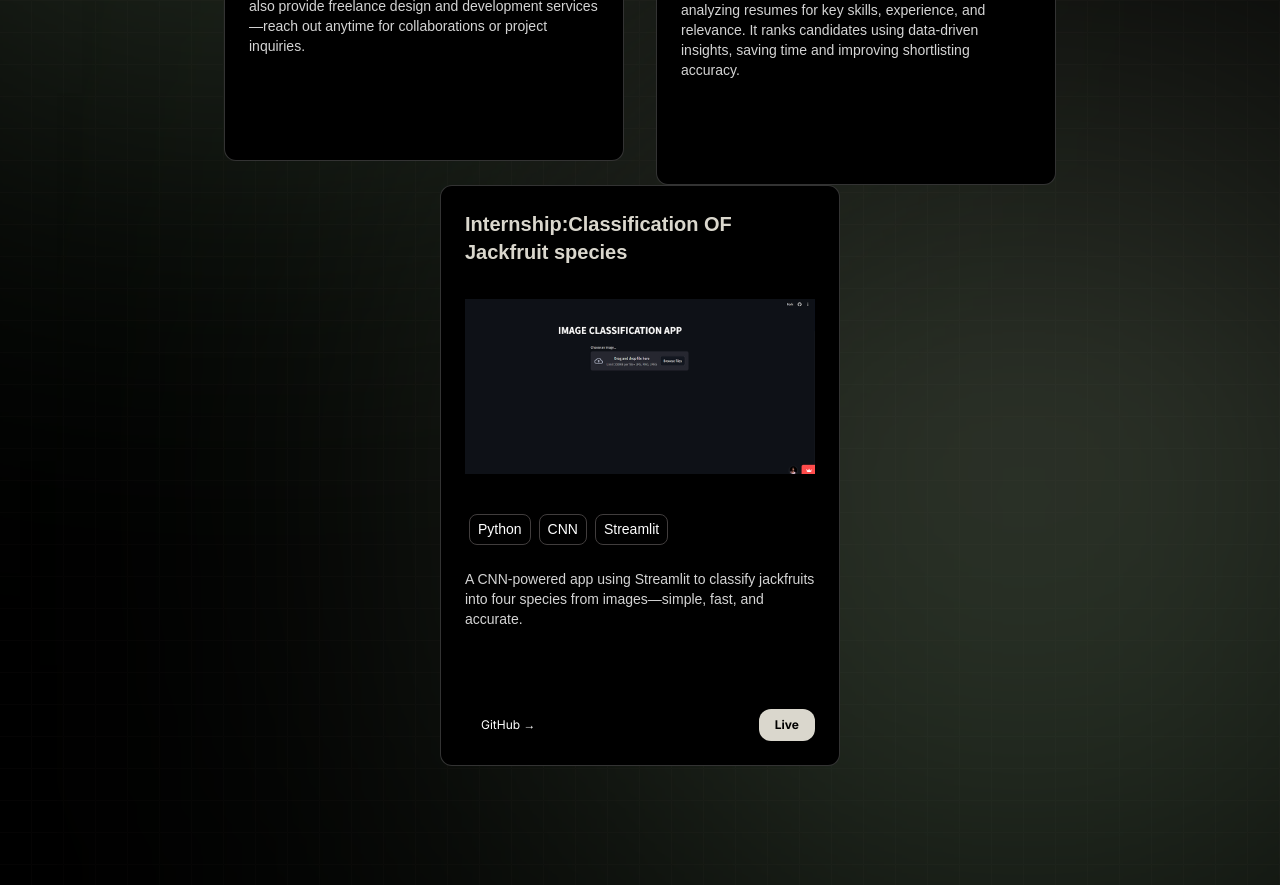
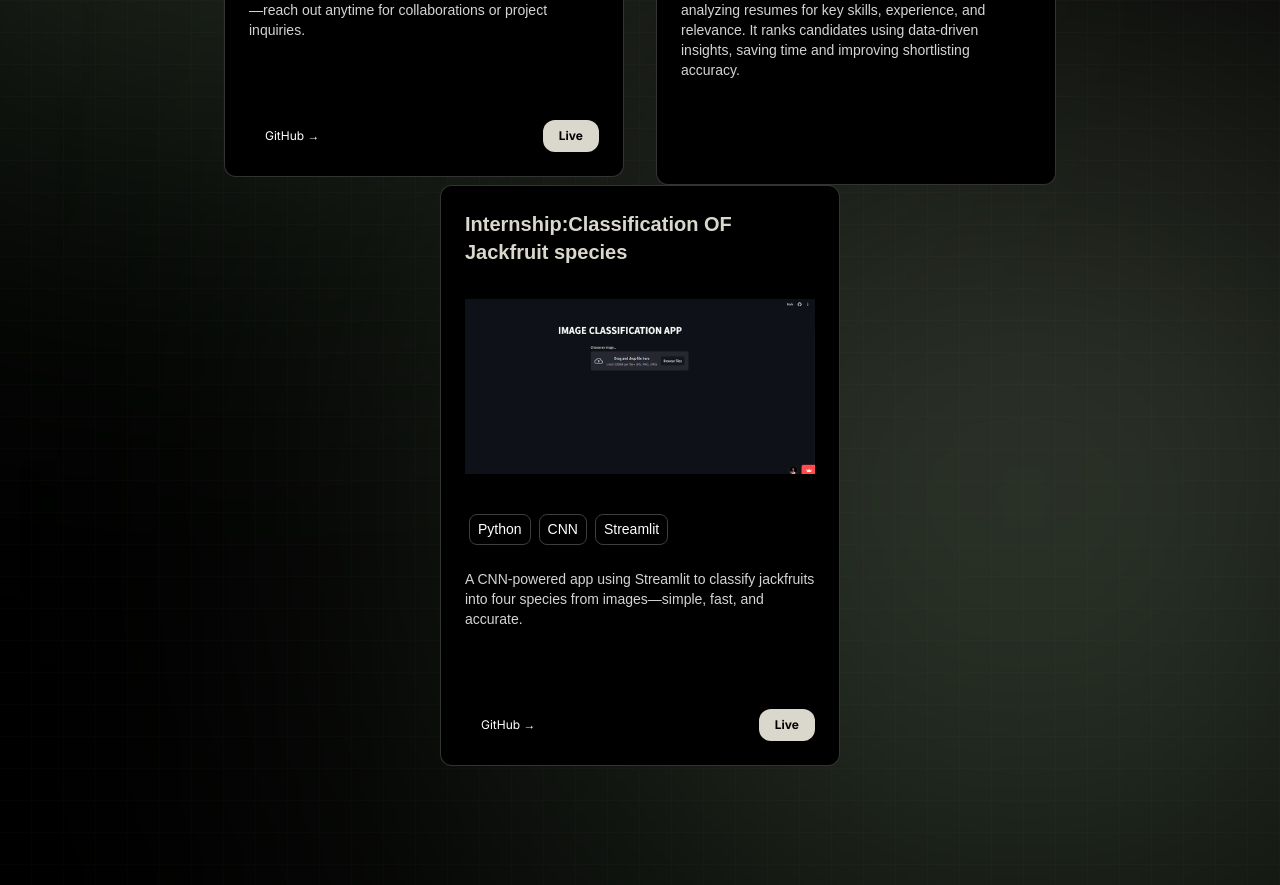
Before and after one commit to PavanSacharya/pavan-acharya-portfolio, a Next.js app: page / in a window 1280 px wide. Shown: the part 3040-3925 px from the top of the page. Built offline with nearby package versions, Linux system fonts and the light colour scheme.

Commit message:
Update: linkupdates

```diff
--- a/src/data/projects.js
+++ b/src/data/projects.js
@@ -11,8 +11,8 @@ const projects = [
     techStack: ["Next.js", "TailwindCSS", "TypeScript"],
     description:
       "A personal portfolio showcasing my projects and skills, offering an interactive way to explore my experience. I also provide freelance design and development services—reach out anytime for collaborations or project inquiries.",
-    github: "",
-    live: "",
+    github: "https://github.com/PavanSacharya/pavan-acharya-portfolio",
+    live: "https://pavan-acharya.vercel.app/",
   },
   {
     title: "Internship: Automated Resume Analyzer",
```
